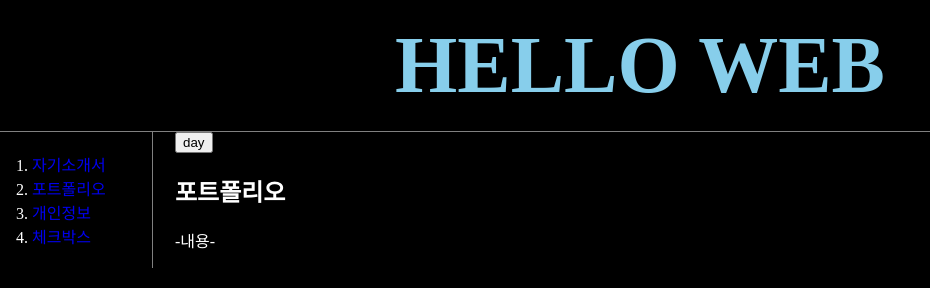
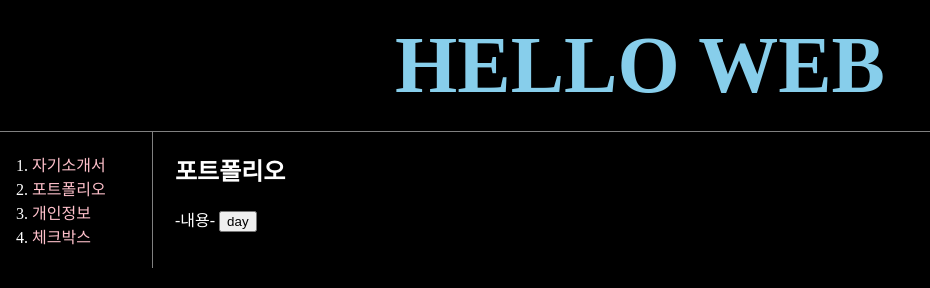
Before and after one commit to minju-song/my-first-web-site, a plain HTML site: page 2.html in a window 1280 px wide. Both pictures are taken after a click on the button "night". Shown: the whole page, without its empty margins (0-930 px from the left). Drawn offline with Linux system fonts and the light colour scheme.

Commit message:
Add files via upload

```diff
--- a/2.html
+++ b/2.html
@@ -4,6 +4,33 @@
     <title>포트폴리오</title>
     <meta charset="utf-8">
     <link rel="stylesheet" href="style.css">
+    <script>
+        function setColor (color) {
+            var links = document.querySelectorAll('a');
+            var i = 0;
+                while(i < links.length) {
+                    links[i].style.color = color;
+                    i = i+1; }
+        }
+
+        function nightDayHandler (self) {
+            var target = document.querySelector('body');
+        if (self.value=='night') {
+            target.style.backgroundColor = 'black';
+            target.style.color = 'white';
+            self.value = 'day';
+
+            setColor('pink');
+
+        } else {
+            target.style.backgroundColor='white';
+            target.style.color='black';
+            self.value = 'night';
+
+            setColor('powderblue');
+        }
+        }
+    </script>
 </head>
 
 <body>
@@ -19,20 +46,12 @@
 
         <div id="article">
 
-            <input id="night_day" type="button" value="night" onclick="
-            if (document.querySelector('#night_day').value === 'night'){
-                document.querySelector('body').style.backgroundColor='black';
-                document.querySelector('body').style.color='white';
-                document.querySelector('#night_day').value = 'day';}
-            else {
-                document.querySelector('body').style.backgroundColor='white';
-                document.querySelector('body').style.color='black';
-                document.querySelector('#night_day').value = 'night';
-            }">
-
         <h2>포트폴리오</h2>
         -내용-
 
+        <input id="night_day" type="button" value="night" onclick="
+            nightDayHandler(this);
+        ">
         </div>
     </div>
 
```
Also changed, not shown: ex6.html (added, +43 -0 lines).
